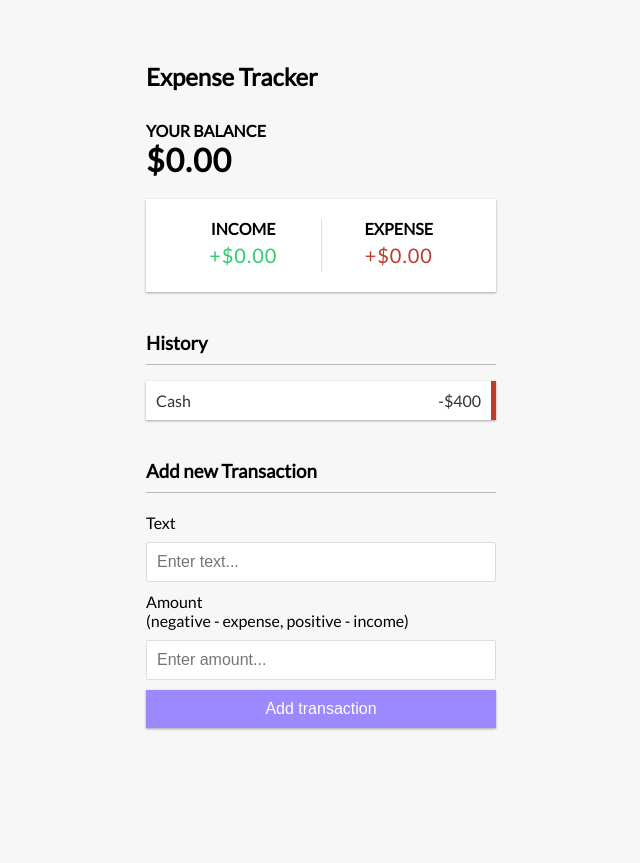
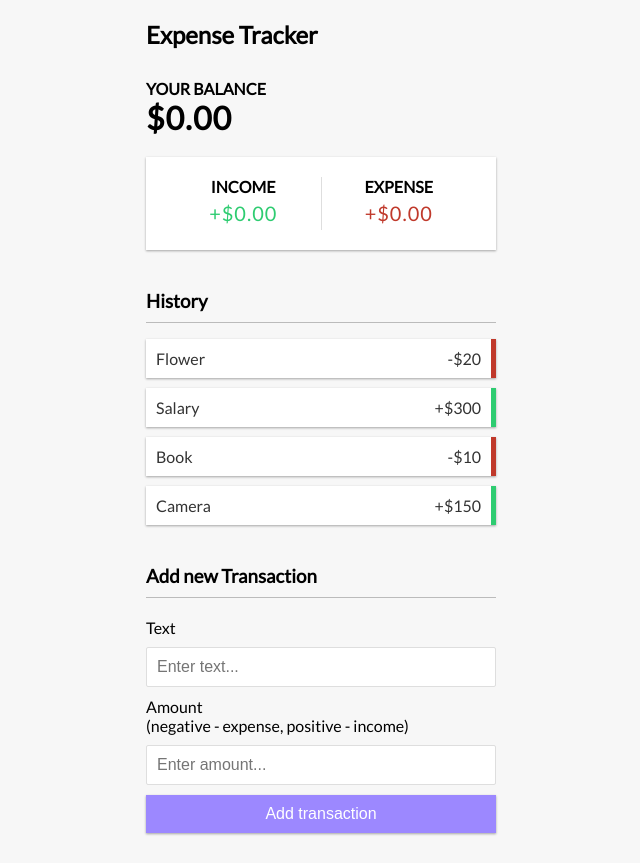
Before and after one commit to MaciekCelinski/ExpenseTracker, a React (Create React App) app: page / in a window 1280 px wide. Shown: the whole page, without its empty margins (319-959 px from the left). Before the commit the page ends 800 px from the top, so only its background shows below. Built offline with nearby package versions, Linux system fonts and the light colour scheme.

Commit message:
implement context into a transaction list, added transaction component

```diff
--- /dev/null
+++ b/src/components/Transaction.js
@@ -0,0 +1,17 @@
+import React from "react";
+
+export const Transaction = ({ transaction }) => {
+	const sign = transaction.amount < 0 ? "-" : "+";
+
+	return (
+		<div>
+			<li className={transaction.amount < 0 ? "minus" : "plus"}>
+				{transaction.text}{" "}
+				<span>
+					{sign}${Math.abs(transaction.amount)}
+				</span>
+				<button className="delete-btn">x</button>
+			</li>
+		</div>
+	);
+};
--- a/src/components/TransactionList.js
+++ b/src/components/TransactionList.js
@@ -1,19 +1,22 @@
 import React, { useContext } from "react";
-
+// import state
 import { GlobalContext } from "../context/GobalState";
+// components
+import { Transaction } from "./Transaction";
 
 export const TransactionList = () => {
-	const context = useContext(GlobalContext);
-
+	const { transactions } = useContext(GlobalContext);
 
 	return (
 		<>
 			<h3>History</h3>
 			<ul className="list" id="list">
-				<li className="minus">
-					Cash <span>-$400</span>
-					<button className="delete-btn">x</button>
-				</li>
+				{transactions.map((transaction) => (
+					<Transaction
+						transaction={transaction}
+						key={transaction.id}
+					/>
+				))}
 			</ul>
 		</>
 	);
```
